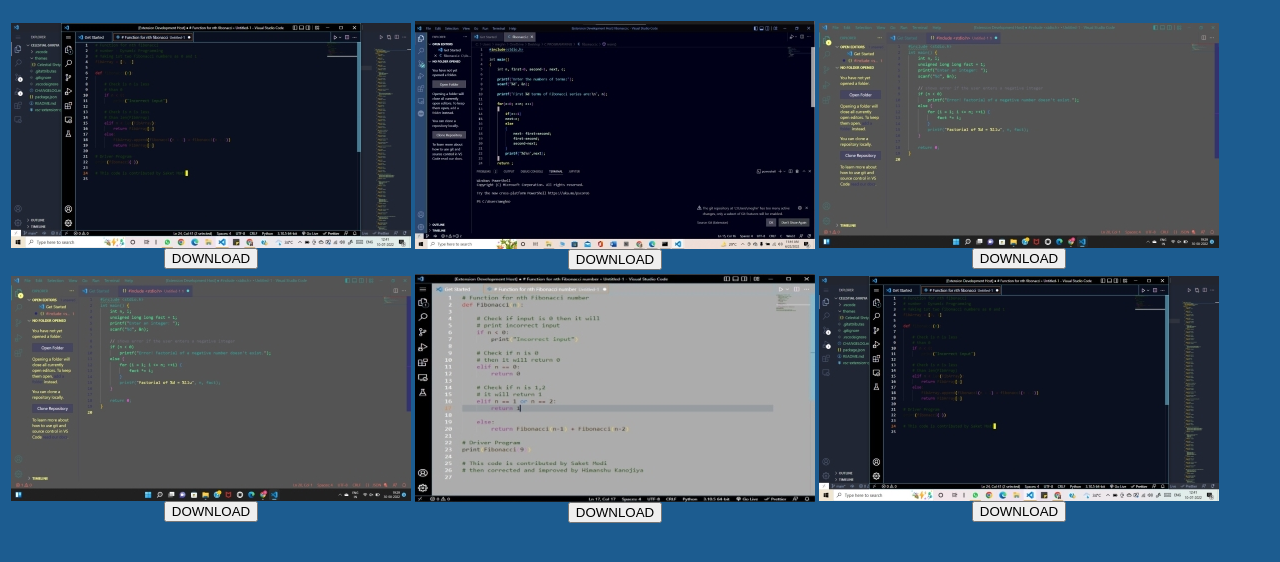
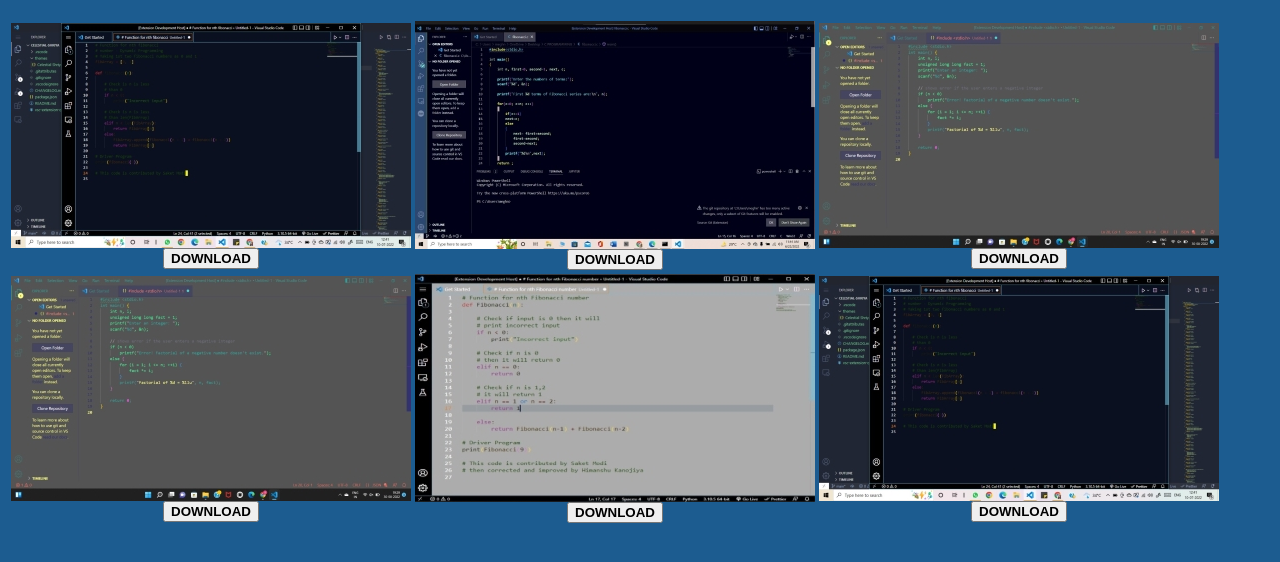
Before and after one commit to Ravenin7/Celestial-Biscuit-VSCode-Theme, a website: page cbpg/theme.html in a window 1280 px wide. Shown: the part 66-628 px from the top of the page. Drawn offline with Linux system fonts and the light colour scheme.

Commit message:
Update theme.html

```diff
--- a/cbpg/theme.html
+++ b/cbpg/theme.html
@@ -8,13 +8,13 @@
       <h1 style="text-align:center; color:white;">SELECT THE THEME YOU LIKE</h1>
       <table class="theme">
           <tr>
-              <td> <a src="#"><img src="theme1.jpeg" alt="this theme can't be previewed"><br><button class="button">DOWNLOAD</button></a></td>
-              <td> <a src="#"><img src="theme2.jpeg" alt="this theme can't be previewed"><br><button class="button">DOWNLOAD</button></a></td>
-              <td> <a src="#"><img src="theme3.jpeg" alt="this theme can't be previewed"><br><button class="button">DOWNLOAD</button></a></td><br>
+              <td> <a src="#"><img src="theme1.jpeg" alt="this theme can't be previewed"><br><button class="button"><b>DOWNLOAD</b></button></a></td>
+              <td> <a src="#"><img src="theme2.jpeg" alt="this theme can't be previewed"><br><button class="button"><b>DOWNLOAD</b></button></a></td>
+              <td> <a src="#"><img src="theme3.jpeg" alt="this theme can't be previewed"><br><button class="button"><b>DOWNLOAD</b></button></a></td><br>
           <tr>
-              <td> <a src="#"><img src="theme3.jpeg" alt="this theme can't be previewed"><br><button class="button">DOWNLOAD</button></a></td>
-              <td> <a src="#"><img src="theme5.jpeg" alt="this theme can't be previewed"><br><button class="button">DOWNLOAD</button></a></td>
-              <td> <a src="#"><img src="theme1.jpeg" alt="this theme can't be previewed"><br><button class="button">DOWNLOAD</button></a></td>
+              <td> <a src="#"><img src="theme3.jpeg" alt="this theme can't be previewed"><br><button class="button"><b>DOWNLOAD</b></button></a></td>
+              <td> <a src="#"><img src="theme5.jpeg" alt="this theme can't be previewed"><br><button class="button"><b>DOWNLOAD</b></button></a></td>
+              <td> <a src="#"><img src="theme1.jpeg" alt="this theme can't be previewed"><br><button class="button"><b>DOWNLOAD</b></button></a></td>
           </tr>
 
       </table>
```
